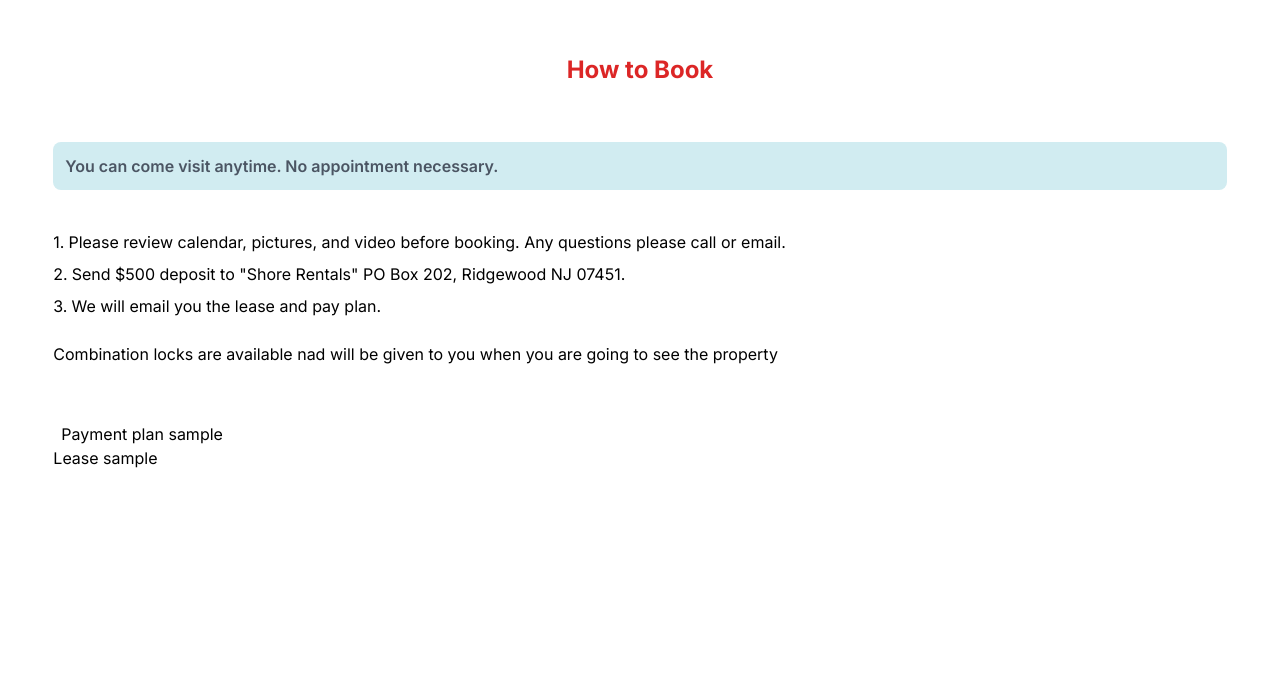
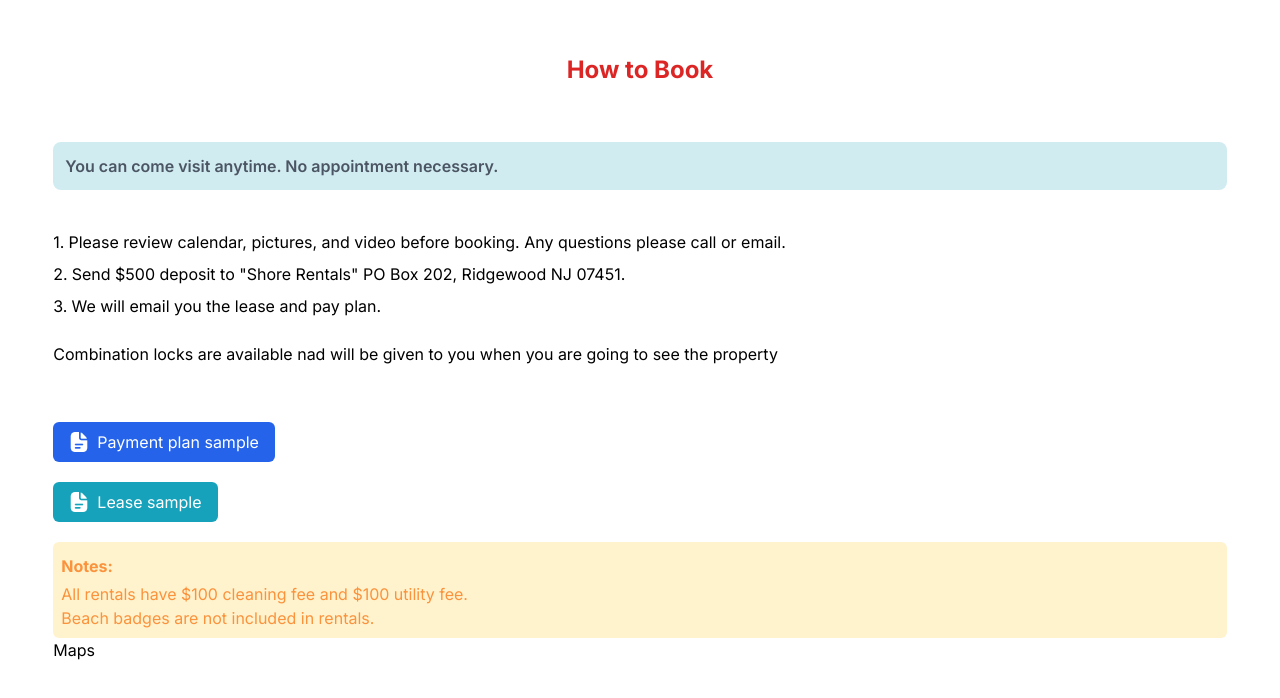
Before and after one commit to spotype/resort, a Next.js app: page / in a window 1280 px wide. Shown: the part 4735-5433 px from the top of the page. Before the commit the page ends 5269 px from the top, so only its background shows below. Built offline with nearby package versions, Linux system fonts and the light colour scheme.

Commit message:
update now!

```diff
--- /dev/null
+++ b/components/Buttons.tsx
@@ -0,0 +1,41 @@
+"use client";
+
+import { useState } from "react";
+
+export default function Buttons() {
+  const [link, setLink] = useState();
+  return (
+    <div className="flex flex-col gap-5">
+      <div className="flex">
+        <a
+          href="https://firebasestorage.googleapis.com/v0/b/at-the-beach-4-you-nj.appspot.com/o/Sample%20Pay%20Plan%20%20.doc?alt=media&amp;token=f57c60dd-4a14-44bd-94dd-ab05d7cb603c"
+          target="_blank"
+          className=" bg-blue-600 text-white py-2 px-4 rounded-md flex gap-2 items-center"
+        >
+          <img src="/document.png" className="w-5" alt="" />
+          Payment plan sample
+        </a>
+      </div>
+      <div className="flex">
+        <a
+          href="https://view.officeapps.live.com/op/view.aspx?src=https%3A%2F%2Ffirebasestorage.googleapis.com%2Fv0%2Fb%2Fat-the-beach-4-you-nj.appspot.com%2Fo%2FSample%2520Lease%2520.doc%3Falt%3Dmedia%26token%3Dcb556a73-4fc1-49d2-8208-ac700ce5006a&wdOrigin=BROWSELINK"
+          target="_blank"
+          className=" bg-[#17a2bb] text-white py-2 px-4 rounded-md flex gap-2 items-center"
+        >
+          <img src="/document.png" className="w-5" alt="" />
+          Lease sample
+        </a>
+      </div>
+
+      <div>
+        <div className="bg-[#fff3cd] p-2 rounded-md text-orange-400">
+          <p className=" font-bold my-1">Notes:</p>
+          <p>All rentals have $100 cleaning fee and $100 utility fee.</p>
+          <p>Beach badges are not included in rentals.</p>
+        </div>
+      </div>
+    </div>
+  );
+}
+
+/// fff3cd
--- a/components/Documents.tsx
+++ b/components/Documents.tsx
@@ -1,4 +1,5 @@
-import Buttons from "@/utils/Buttons";
+import Buttons from "./Buttons";
+import Maps from "./Maps";
 
 export default function documents() {
   return (
@@ -47,6 +48,10 @@ export default function documents() {
           <div className="flex flex-col gap-3 justify-center">
             <Buttons />
           </div>
+
+          <div>
+            <Maps />
+          </div>
         </div>
       </div>
     </div>
--- /dev/null
+++ b/components/Maps.tsx
@@ -0,0 +1,3 @@
+export default function Maps() {
+  return <div>Maps</div>;
+}
--- a/utils/Buttons.tsx
+++ /dev/null
@@ -1,17 +0,0 @@
-import Link from "next/link";
-export default function Buttons() {
-  return (
-    <div className="flex flex-col">
-      <div>
-        <Link href={""} className="py-1 px-2 bg-blue-500">
-          Payment plan sample
-        </Link>
-      </div>
-      <div>
-        <Link href={""} className="">
-          Lease sample
-        </Link>
-      </div>
-    </div>
-  );
-}
```
Also changed, not shown: public/document.png (added).
